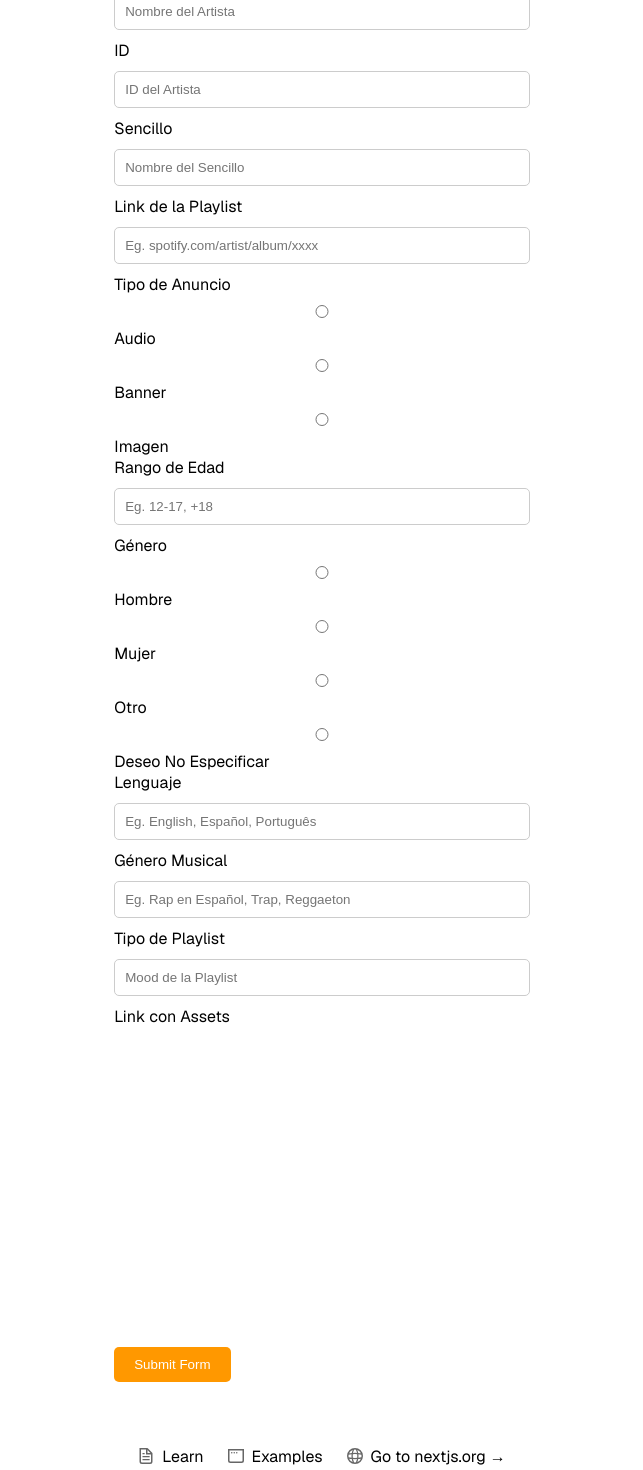
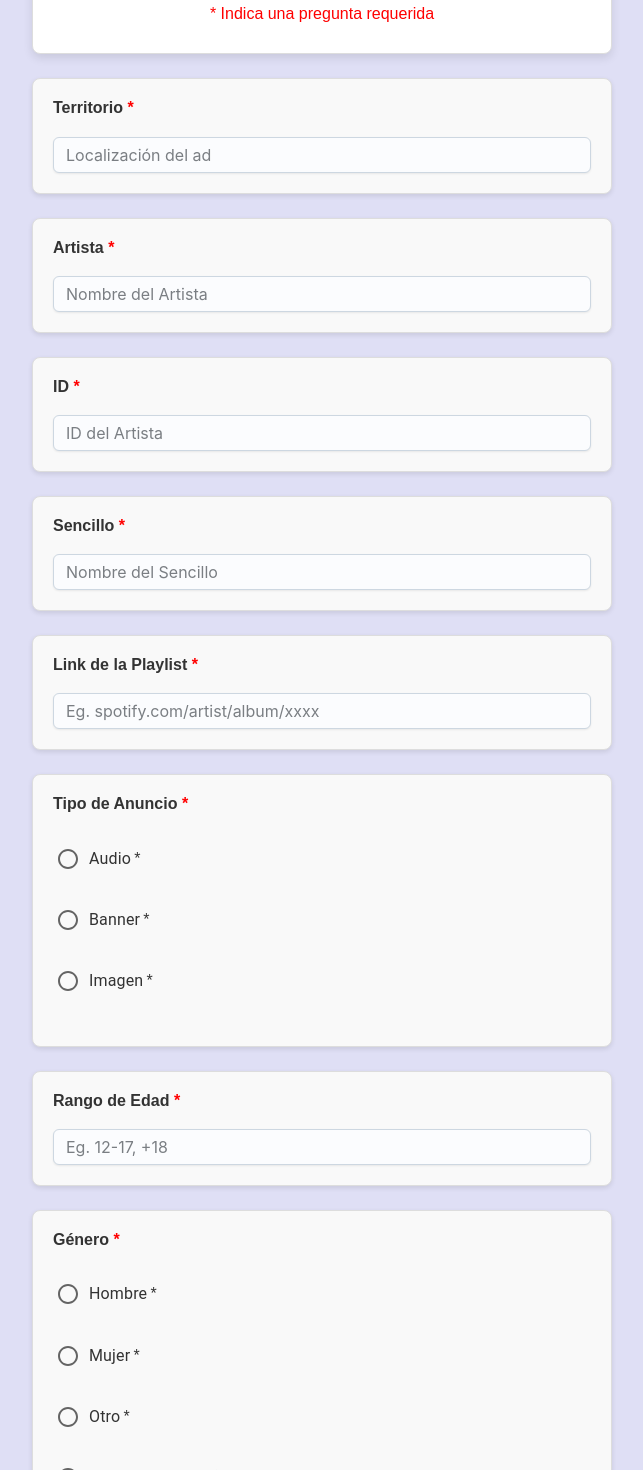
Before and after one commit to MarcoBosglez/one-dynamic-forms, a Next.js app: page / in a window 1280 px wide. Shown: the part 280-1750 px from the top of the page, without its empty margins (318-961 px from the left). Built offline with nearby package versions, Linux system fonts and the light colour scheme.

Commit message:
Changed style, added materialUI, added asset logos

```diff
--- a/src/app/form.js
+++ b/src/app/form.js
@@ -1,75 +1,74 @@
 // form.js
 export default [
     {
-      "type": "territory",
+      "type": "text",
       "label": "Territorio",
       "placeholder": "Localización del ad",
       "id": "territory"
     },
     {
-      "type": "artist_name",
+      "type": "text",
       "label": "Artista",
       "placeholder": "Nombre del Artista",
       "id": "artist_name"
     },
     {
-      "type": "artist_id",
+      "type": "text",
       "label": "ID",
       "placeholder": "ID del Artista",
       "id": "artist_id"
     },
     {
-      "type": "single",
+      "type": "text",
       "label": "Sencillo",
       "placeholder": "Nombre del Sencillo",
       "id": "single"
     },
     {
-      "type": "playlist_link",
+      "type": "text",
       "label": "Link de la Playlist",
       "placeholder": "Eg. spotify.com/artist/album/xxxx",
       "id": "playlist_link"
     },
     {
-      "type": "ad_type_radio",
+      "type": "radio",
       "label": "Tipo de Anuncio",
       "options": ["Audio", "Banner", "Imagen"],
       "id": "ad_type_radio"
     },
     {
-      "type": "age_range",
+      "type": "text",
       "label": "Rango de Edad",
       "placeholder": "Eg. 12-17, +18",
       "id": "age_range"
     },
     {
-      "type": "gender_radio",
+      "type": "radio",
       "label": "Género",
       "options": ["Hombre", "Mujer", "Otro", "Deseo No Especificar"],
       "id": "gender_radio"
     },
     {
-      "type": "language",
+      "type": "text",
       "label": "Lenguaje",
       "placeholder": "Eg. English, Español, Português",
       "id": "language"
     },
     {
-      "type": "genre",
+      "type": "text",
       "label": "Género Musical",
       "placeholder": "Eg. Rap en Español, Trap, Reggaeton",
       "id": "genre"
     },
     {
-      "type": "playlist_type",
+      "type": "text",
       "label": "Tipo de Playlist",
       "placeholder": "Mood de la Playlist",
       "id": "playlist_type"
     },
     {
       "type": "iframe",
-      "label": "Link con Assets",
       "src": process.env.IMAGE_DIMENSION_CHECK,
-      "id": "iframe1"
+      "id": "iframe"
     }
 ]
--- a/src/app/globals.css
+++ b/src/app/globals.css
@@ -1,13 +1,6 @@
 :root {
-  --background: #ffffff;
+  --background: #f0f1f2;
   --foreground: #171717;
-}
-
-@media (prefers-color-scheme: dark) {
-  :root {
-    --background: #0a0a0a;
-    --foreground: #ededed;
-  }
 }
 
 html,
@@ -35,8 +28,14 @@ a {
   text-decoration: none;
 }
 
-@media (prefers-color-scheme: dark) {
-  html {
-    color-scheme: dark;
-  }
+footer {
+  display: flex;
+  flex-direction: column;
+  justify-content: center;
+  align-items: center;
+  height: 150px;
 }
+
+footer p {
+  color: rgb(69, 68, 78);
+}
--- a/src/app/layout.js
+++ b/src/app/layout.js
@@ -1,7 +1,6 @@
 import { Geist, Geist_Mono } from "next/font/google";
 import "./globals.css";
 import "./styles.css"
-
 
 const geistSans = Geist({
   variable: "--font-geist-sans",
--- a/src/app/page.js
+++ b/src/app/page.js
@@ -1,11 +1,19 @@
 "use client"
+import * as React from 'react';
 import Image from "next/image";
-import styles from "./page.module.css";
 import { useState } from 'react';
 import formConfig from './form';
+import logo from './assets/ONErpm.png'
+import Input from '@mui/joy/Input';
+import Radio from '@mui/material/Radio';
+import RadioGroup from '@mui/material/RadioGroup';
+import FormControlLabel from '@mui/material/FormControlLabel';
+import FormControl from '@mui/material/FormControl';
+import FormLabel from '@mui/material/FormLabel';
 
 export default function Home() {
   const [formData, setFormData] = useState({});
+  console.log(process.env.HTML_FORM_DATA)
   const scriptURL = `https://script.google.com/macros/s/${process.env.HTML_FORM_DATA}/exec`;
 
   const handleChange = (event) => {
@@ -22,6 +30,7 @@ export default function Home() {
       const response = await fetch(scriptURL, {
         method: 'POST',
         body: JSON.stringify(formData),
+        mode: 'no-cors',
       });
       const data = await response.json();
       alert('Form Submitted Successfully!');
@@ -33,24 +42,46 @@ export default function Home() {
   };
 
   return (
-    <div className={styles.page}>
+    <div>
       <header>
-        Custom Form Builder
+        <Image alt="logo" src={logo} style={{width: "30%", height: "50%"}}/>
+        <br/>
+        <h1>Forms</h1>
+        <p>Las respuestas se grabarán una vez cargue los archivos y envíe este formulario.</p>
+        <br/>
+        <p style={{color: "red"}}>* Indica una pregunta requerida</p>
       </header>
+
 
       <form onSubmit={handleSubmit}>
       {formConfig.map((field) => (
         <div key={field.id} className="form-field">
-          <label htmlFor={field.id}>{field.label}</label>
+          <label htmlFor={field.id}>{field.label} <a style={{color: "red"}}>*</a></label>
 
           {field.type === 'iframe' ? (
             <iframe
               src={field.src}
-              width="100%"
-              height="315"
-              style={{ border: 'none' }}
             />
-          ) : field.type.includes('radio') ? (
+          ) : field.type === 'radio' ? (
+            <FormControl>
+              <RadioGroup
+
+              >
+              {field.options.map((option) => (
+                <FormControlLabel
+                  type="radio"
+                  id={field.id}
+                  name={field.id}
+                  value={option}
+                  control={<Radio/>}
+                  label={option}
+                  onChange={handleChange}
+                  required
+                />
+              ))}
+              </RadioGroup>
+            </FormControl>
+          ) : field.type === 'radioss' ? (
             <div>
               {field.options.map((option) => (
                 <div key={option}>
@@ -60,18 +91,37 @@ export default function Home() {
                     name={field.id}
                     value={option}
                     onChange={handleChange}
+                    required
                   />
                   <label>{option}</label>
                 </div>
               ))}
             </div>
           ) : (
-            <input
+            <Input
+              placeholder={field.placeholder}
+              sx={{
+                '&::before': {
+                  border: '1.5px solid var(--Input-focusedHighlight)',
+                  transform: 'scaleX(0)',
+                  left: '2.5px',
+                  right: '2.5px',
+                  bottom: 0,
+                  top: 'unset',
+                  transition: 'transform .15s cubic-bezier(0.1,0.9,0.2,1)',
+                  borderRadius: 0,
+                  borderBottomLeftRadius: '64px 20px',
+                  borderBottomRightRadius: '64px 20px',
+                },
+                '&:focus-within::before': {
+                  transform: 'scaleX(1)',
+                },
+              }}
               type={field.type}
               id={field.id}
-              placeholder={field.placeholder}
               value={formData[field.id] || ''}
               onChange={handleChange}
+              required
             />
           )}
         </div>
@@ -80,49 +130,9 @@ export default function Home() {
       <button type="submit">Submit Form</button>
     </form>
 
-      <footer className={styles.footer}>
-        <a
-          href="https://nextjs.org/learn?utm_source=create-next-app&utm_medium=appdir-template&utm_campaign=create-next-app"
-          target="_blank"
-          rel="noopener noreferrer"
-        >
-          <Image
-            aria-hidden
-            src="/file.svg"
-            alt="File icon"
-            width={16}
-            height={16}
-          />
-          Learn
-        </a>
-        <a
-          href="https://vercel.com/templates?framework=next.js&utm_source=create-next-app&utm_medium=appdir-template&utm_campaign=create-next-app"
-          target="_blank"
-          rel="noopener noreferrer"
-        >
-          <Image
-            aria-hidden
-            src="/window.svg"
-            alt="Window icon"
-            width={16}
-            height={16}
-          />
-          Examples
-        </a>
-        <a
-          href="https://nextjs.org?utm_source=create-next-app&utm_medium=appdir-template&utm_campaign=create-next-app"
-          target="_blank"
-          rel="noopener noreferrer"
-        >
-          <Image
-            aria-hidden
-            src="/globe.svg"
-            alt="Globe icon"
-            width={16}
-            height={16}
-          />
-          Go to nextjs.org →
-        </a>
+      <footer>
+        <p>ONErpm Forms</p>
+        <p>© Copyright 2025 ONErpm. All Rights Reserved.</p>
       </footer>
     </div>
   );
--- a/src/app/page.module.css
+++ /dev/null
@@ -1,168 +0,0 @@
-.page {
-  --gray-rgb: 0, 0, 0;
-  --gray-alpha-200: rgba(var(--gray-rgb), 0.08);
-  --gray-alpha-100: rgba(var(--gray-rgb), 0.05);
-
-  --button-primary-hover: #383838;
-  --button-secondary-hover: #f2f2f2;
-
-  display: grid;
-  grid-template-rows: 20px 1fr 20px;
-  align-items: center;
-  justify-items: center;
-  min-height: 100svh;
-  padding: 80px;
-  gap: 64px;
-  font-family: var(--font-geist-sans);
-}
-
-@media (prefers-color-scheme: dark) {
-  .page {
-    --gray-rgb: 255, 255, 255;
-    --gray-alpha-200: rgba(var(--gray-rgb), 0.145);
-    --gray-alpha-100: rgba(var(--gray-rgb), 0.06);
-
-    --button-primary-hover: #ccc;
-    --button-secondary-hover: #1a1a1a;
-  }
-}
-
-.main {
-  display: flex;
-  flex-direction: column;
-  gap: 32px;
-  grid-row-start: 2;
-}
-
-.main ol {
-  font-family: var(--font-geist-mono);
-  padding-left: 0;
-  margin: 0;
-  font-size: 14px;
-  line-height: 24px;
-  letter-spacing: -0.01em;
-  list-style-position: inside;
-}
-
-.main li:not(:last-of-type) {
-  margin-bottom: 8px;
-}
-
-.main code {
-  font-family: inherit;
-  background: var(--gray-alpha-100);
-  padding: 2px 4px;
-  border-radius: 4px;
-  font-weight: 600;
-}
-
-.ctas {
-  display: flex;
-  gap: 16px;
-}
-
-.ctas a {
-  appearance: none;
-  border-radius: 128px;
-  height: 48px;
-  padding: 0 20px;
-  border: none;
-  border: 1px solid transparent;
-  transition:
-    background 0.2s,
-    color 0.2s,
-    border-color 0.2s;
-  cursor: pointer;
-  display: flex;
-  align-items: center;
-  justify-content: center;
-  font-size: 16px;
-  line-height: 20px;
-  font-weight: 500;
-}
-
-a.primary {
-  background: var(--foreground);
-  color: var(--background);
-  gap: 8px;
-}
-
-a.secondary {
-  border-color: var(--gray-alpha-200);
-  min-width: 180px;
-}
-
-.footer {
-  grid-row-start: 3;
-  display: flex;
-  gap: 24px;
-}
-
-.footer a {
-  display: flex;
-  align-items: center;
-  gap: 8px;
-}
-
-.footer img {
-  flex-shrink: 0;
-}
-
-/* Enable hover only on non-touch devices */
-@media (hover: hover) and (pointer: fine) {
-  a.primary:hover {
-    background: var(--button-primary-hover);
-    border-color: transparent;
-  }
-
-  a.secondary:hover {
-    background: var(--button-secondary-hover);
-    border-color: transparent;
-  }
-
-  .footer a:hover {
-    text-decoration: underline;
-    text-underline-offset: 4px;
-  }
-}
-
-@media (max-width: 600px) {
-  .page {
-    padding: 32px;
-    padding-bottom: 80px;
-  }
-
-  .main {
-    align-items: center;
-  }
-
-  .main ol {
-    text-align: center;
-  }
-
-  .ctas {
-    flex-direction: column;
-  }
-
-  .ctas a {
-    font-size: 14px;
-    height: 40px;
-    padding: 0 16px;
-  }
-
-  a.secondary {
-    min-width: auto;
-  }
-
-  .footer {
-    flex-wrap: wrap;
-    align-items: center;
-    justify-content: center;
-  }
-}
-
-@media (prefers-color-scheme: dark) {
-  .logo {
-    filter: invert();
-  }
-}
--- a/src/app/styles.css
+++ b/src/app/styles.css
@@ -1,45 +1,124 @@
 body {
-  font-family: 'Roboto', sans-serif;
-  background-color: #FFFFFF;
-  color: #000000;
-  margin: 0;
-  padding: 0;
+  font-family: Arial, sans-serif;
+  background-color: #dfdff5;
+  color: #333;
+  margin: auto;
+  height: auto;
+  width: 50%;
+  padding: 30px;
+  align-items: center;
 }
 
 header {
-  background-color: #FF9800;
-  color: #FFFFFF;
-  padding: 20px;
   text-align: center;
-  font-size: 1.5rem;
-  font-weight: bold;
+  margin-bottom: 1.5rem;
+  background-color: #ffffff;
+  border-radius: 8px;
+  border: 1px solid #ddd;
+  box-shadow: 0 4px 10px rgba(0, 0, 0, 0.1);
+  padding: 30px;
 }
 
-button {
-  background-color: #FF9800;
-  color: #FFFFFF;
-  border: none;
-  padding: 10px 20px;
-  border-radius: 5px;
-  cursor: pointer;
-  transition: background-color 0.3s ease;
+header h1 {
+  color: #ff6600;
+  margin: 0;
+  font-size: 2rem;
 }
 
-button:hover {
-  background-color: #e68900;
+header p {
+  font-size: 1rem;
+  color: #666;
+  margin: 0.5rem 0 0;
 }
 
-input, select, textarea {
-  width: 100%;
-  padding: 10px;
-  margin: 10px 0;
-  border: 1px solid #CCCCCC;
-  border-radius: 5px;
+h1 {
+  text-align: center;
+  color: #ff6600;
+}
+
+.form-field {
+  margin-bottom: 1.5rem;
+  padding: 1.2rem;
+  background-color: #f9f9f9;
+  border: 1px solid #ddd;
+  border-radius: 8px;
+  box-shadow: 0 2px 5px rgba(0, 0, 0, 0.1);
+}
+
+label {
+  display: block;
+  margin-bottom: 1.2rem;
+  font-weight: bold;
+  color: #333;
+}
+
+.form-field {
+  padding: 20px;
+}
+
+input[type="text"] {
+  border-radius: 4px;
+  font-size: 1rem;
   box-sizing: border-box;
 }
 
-input:focus, select:focus, textarea:focus {
-  border-color: #FF9800;
-  outline: none;
-  box-shadow: 0 0 5px rgba(255, 152, 0, 0.5);
+label[for*="radio"] + div > div{
+  display: flex;
+  padding: 5px;
+  text-align: left;
 }
+
+
+label[for*="radio"] + div > div label{
+  font-weight: normal;
+}
+
+input[type="radio"] {
+  width: auto;
+  height: 50%;
+  margin-right: 0.5rem;
+}
+
+button[type="submit"] {
+  width: 100%;
+  padding: 0.75rem;
+  margin-top: 1rem;
+  background-color: #ff6600;
+  color: #fff;
+  border: none;
+  border-radius: 4px;
+  font-size: 1rem;
+  cursor: pointer;
+}
+
+button[type="submit"]:hover {
+  background-color: #e05500;
+}
+
+iframe {
+  width: 100%;
+  height: 600px;
+  border: none;
+}
+
+/* Media query for smaller screens */
+@media screen and (max-width: 968px) {
+  body {
+    width: 70%; /* Adjust width to 70% for smaller screens */
+    margin-top: 20px;
+    padding: 15px; /* Optional: Reduce padding for better spacing */
+  }
+
+  .form-container {
+    width: 100%; /* Ensure form-container takes full width */
+    padding: 1.5rem; /* Adjust padding if needed */
+  }
+
+  header h1 {
+    font-size: 1.5rem; /* Adjust font size for smaller screens */
+  }
+
+  button[type="submit"] {
+    font-size: 0.9rem; /* Slightly smaller button text */
+  }
+}
```
Also changed, not shown: package.json (+6 -2 lines), src/app/assets/ONErpm.png (added), 1 other file (tests, documents, lock files or other folders).
